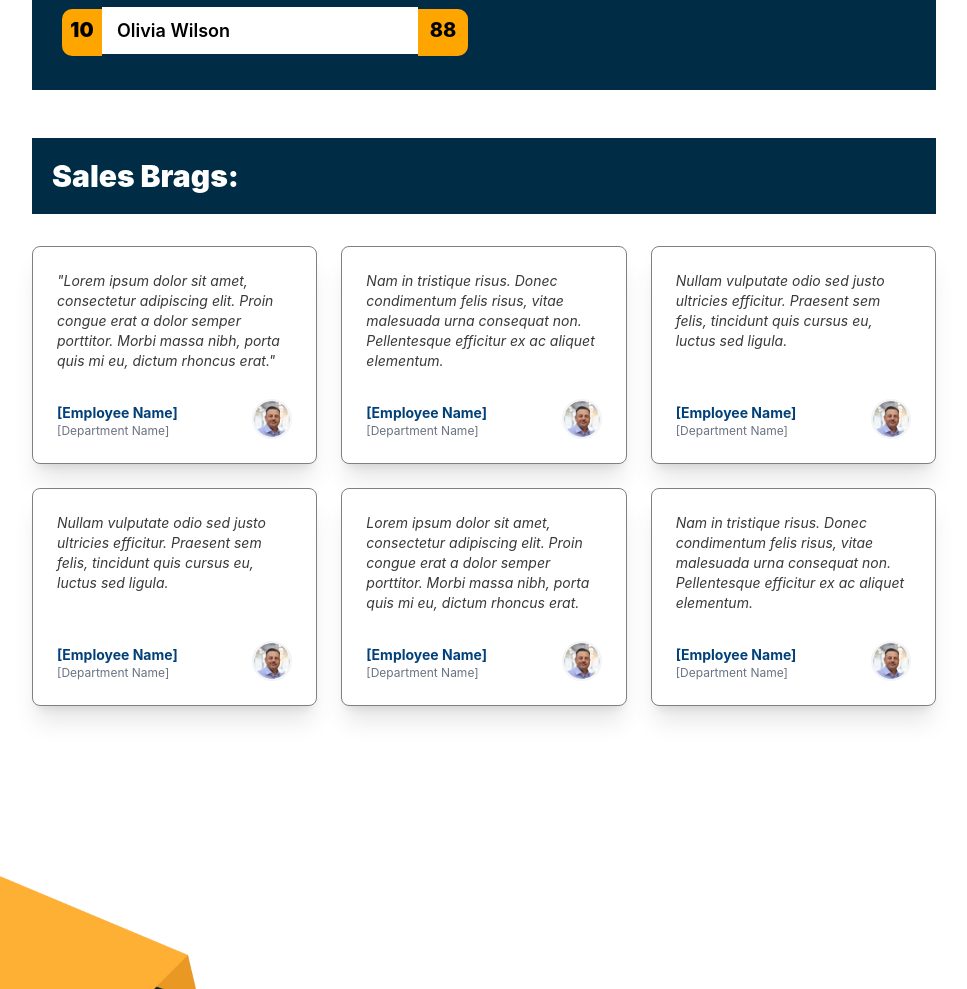
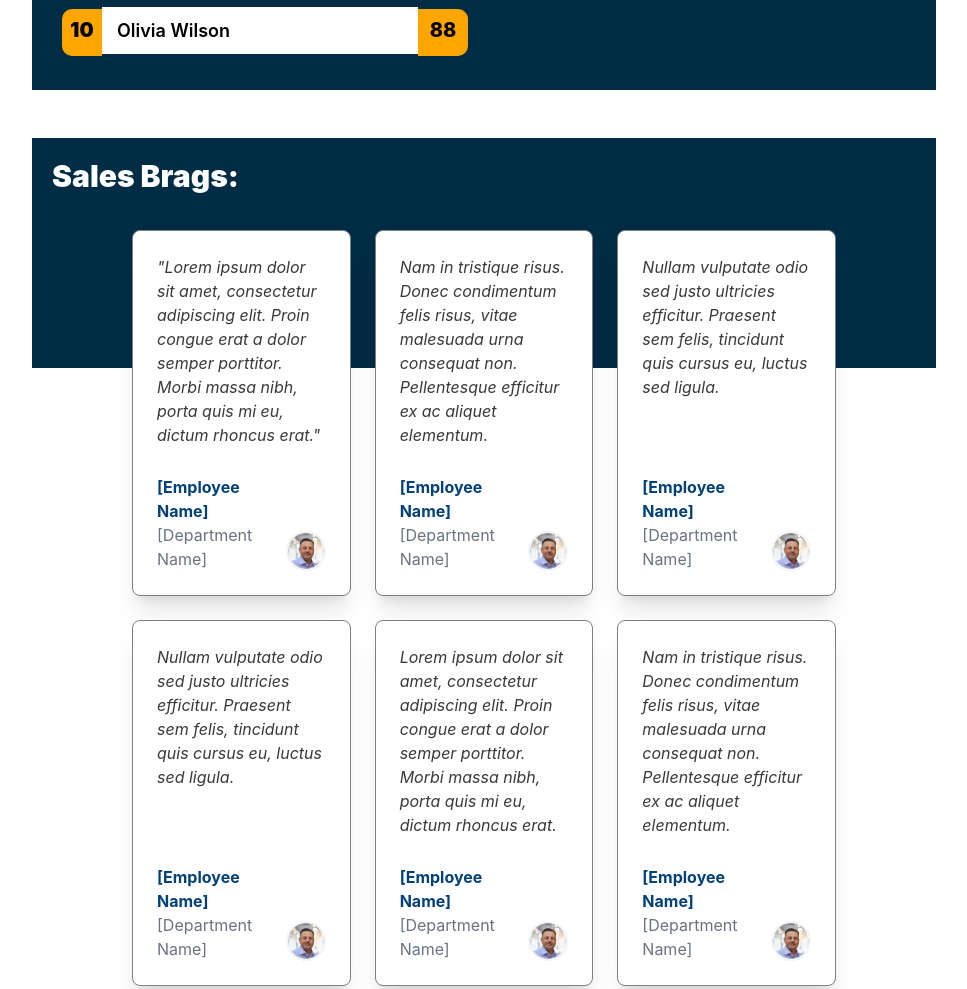
Before and after one commit to jcasas5253/Dec-Page, a plain HTML site: page sales.html in a window 1280 px wide. Shown: the part 1824-2813 px from the top of the page, without its empty margins (296-1263 px from the left). Drawn offline with nearby package versions, Linux system fonts and the light colour scheme.

Commit message:
brags sections

```diff
--- a/sales.html
+++ b/sales.html
@@ -368,20 +368,20 @@
                     <div class="sales-brags-gradient text-white pt-12 pb-20">
                         <!-- Inner container to restore padding from the main content -->
                         <section>
-                            <h2 class="text-3xl font-black mb-8" style="background-color: rgb(0 44 69); padding: 20px;">Sales Brags:</h2>
+                            <h2 class="text-3xl font-black mb-8" style="background-color: rgb(0 44 69); padding: 20px; height: 230px;">Sales Brags:</h2>
 
                             <!-- Brag Card Grid (3 columns on desktop, 2 on tablet, 1 on mobile) -->
-                            <div class="grid grid-cols-1 md:grid-cols-2 lg:grid-cols-3 gap-6">
+                            <div class="grid grid-cols-1 md:grid-cols-2 lg:grid-cols-3 gap-6" style="margin-top: -170px; padding-left: 100px; padding-right: 100px;">
 
                                 <!-- Brag Card 1 -->
                                 <div class="bg-white text-ais-text-dark p-6 rounded-lg shadow-xl flex flex-col justify-between" style="border: 1px solid gray;">
                                     <div>
-                                        <p class="italic text-sm mb-4">"Lorem ipsum dolor sit amet, consectetur adipiscing elit. Proin congue erat a dolor semper porttitor. Morbi massa nibh, porta quis mi eu, dictum rhoncus erat."</p>
+                                        <p class="italic mb-4">"Lorem ipsum dolor sit amet, consectetur adipiscing elit. Proin congue erat a dolor semper porttitor. Morbi massa nibh, porta quis mi eu, dictum rhoncus erat."</p>
                                     </div>
                                     <div class="flex items-end space-x-3 pt-3">
                                         <div class="flex-grow">
-                                            <p class="font-bold text-ais-blue text-sm">[Employee Name]</p>
-                                            <p class="text-xs text-gray-500">[Department Name]</p>
+                                            <p class="font-bold text-ais-blue">[Employee Name]</p>
+                                            <p class="text-gray-500">[Department Name]</p>
                                         </div>
                                         <img src="images/Picture4.png" class="w-10 h-10 rounded-full object-cover border-2 border-gray-100" />
                                     </div>
@@ -390,12 +390,12 @@
                                 <!-- Brag Card 2 -->
                                 <div class="bg-white text-ais-text-dark p-6 rounded-lg shadow-xl flex flex-col justify-between" style="border: 1px solid gray;">
                                     <div>
-                                        <p class="italic text-sm mb-4">Nam in tristique risus. Donec condimentum felis risus, vitae malesuada urna consequat non. Pellentesque efficitur ex ac aliquet elementum.</p>
+                                        <p class="italic mb-4">Nam in tristique risus. Donec condimentum felis risus, vitae malesuada urna consequat non. Pellentesque efficitur ex ac aliquet elementum.</p>
                                     </div>
                                     <div class="flex items-end space-x-3 pt-3">
                                         <div class="flex-grow">
-                                            <p class="font-bold text-ais-blue text-sm">[Employee Name]</p>
-                                            <p class="text-xs text-gray-500">[Department Name]</p>
+                                            <p class="font-bold text-ais-blue">[Employee Name]</p>
+                                            <p class="text-gray-500">[Department Name]</p>
                                         </div>
                                         <img src="images/Picture4.png" class="w-10 h-10 rounded-full object-cover border-2 border-gray-100" />
                                     </div>
@@ -404,12 +404,12 @@
                                 <!-- Brag Card 3 -->
                                 <div class="bg-white text-ais-text-dark p-6 rounded-lg shadow-xl flex flex-col justify-between" style="border: 1px solid gray;">
                                     <div>
-                                        <p class="italic text-sm mb-4">Nullam vulputate odio sed justo ultricies efficitur. Praesent sem felis, tincidunt quis cursus eu, luctus sed ligula.</p>
+                                        <p class="italic mb-4">Nullam vulputate odio sed justo ultricies efficitur. Praesent sem felis, tincidunt quis cursus eu, luctus sed ligula.</p>
                                     </div>
                                     <div class="flex items-end space-x-3 pt-3">
                                         <div class="flex-grow">
-                                            <p class="font-bold text-ais-blue text-sm">[Employee Name]</p>
-                                            <p class="text-xs text-gray-500">[Department Name]</p>
+                                            <p class="font-bold text-ais-blue">[Employee Name]</p>
+                                            <p class="text-gray-500">[Department Name]</p>
                                         </div>
                                         <img src="images/Picture4.png" class="w-10 h-10 rounded-full object-cover border-2 border-gray-100" />
                                     </div>
@@ -418,12 +418,12 @@
                                 <!-- Brag Card 4 -->
                                 <div class="bg-white text-ais-text-dark p-6 rounded-lg shadow-xl flex flex-col justify-between" style="border: 1px solid gray;">
                                     <div>
-                                        <p class="italic text-sm mb-4">Nullam vulputate odio sed justo ultricies efficitur. Praesent sem felis, tincidunt quis cursus eu, luctus sed ligula.</p>
+                                        <p class="italic mb-4">Nullam vulputate odio sed justo ultricies efficitur. Praesent sem felis, tincidunt quis cursus eu, luctus sed ligula.</p>
                                     </div>
                                     <div class="flex items-end space-x-3 pt-3">
                                         <div class="flex-grow">
-                                            <p class="font-bold text-ais-blue text-sm">[Employee Name]</p>
-                                            <p class="text-xs text-gray-500">[Department Name]</p>
+                                            <p class="font-bold text-ais-blue">[Employee Name]</p>
+                                            <p class="text-gray-500">[Department Name]</p>
                                         </div>
                                         <img src="images/Picture4.png" class="w-10 h-10 rounded-full object-cover border-2 border-gray-100" />
                                     </div>
@@ -432,12 +432,12 @@
                                 <!-- Brag Card 5 -->
                                 <div class="bg-white text-ais-text-dark p-6 rounded-lg shadow-xl flex flex-col justify-between" style="border: 1px solid gray;">
                                     <div>
-                                        <p class="italic text-sm mb-4">Lorem ipsum dolor sit amet, consectetur adipiscing elit. Proin congue erat a dolor semper porttitor. Morbi massa nibh, porta quis mi eu, dictum rhoncus erat.</p>
+                                        <p class="italic mb-4">Lorem ipsum dolor sit amet, consectetur adipiscing elit. Proin congue erat a dolor semper porttitor. Morbi massa nibh, porta quis mi eu, dictum rhoncus erat.</p>
                                     </div>
                                     <div class="flex items-end space-x-3 pt-3">
                                         <div class="flex-grow">
-                                            <p class="font-bold text-ais-blue text-sm">[Employee Name]</p>
-                                            <p class="text-xs text-gray-500">[Department Name]</p>
+                                            <p class="font-bold text-ais-blue">[Employee Name]</p>
+                                            <p class="text-gray-500">[Department Name]</p>
                                         </div>
                                         <img src="images/Picture4.png" class="w-10 h-10 rounded-full object-cover border-2 border-gray-100" />
                                     </div>
@@ -446,12 +446,12 @@
                                 <!-- Brag Card 6 -->
                                 <div class="bg-white text-ais-text-dark p-6 rounded-lg shadow-xl flex flex-col justify-between" style="border: 1px solid gray;">
                                     <div>
-                                        <p class="italic text-sm mb-4">Nam in tristique risus. Donec condimentum felis risus, vitae malesuada urna consequat non. Pellentesque efficitur ex ac aliquet elementum.</p>
+                                        <p class="italic mb-4">Nam in tristique risus. Donec condimentum felis risus, vitae malesuada urna consequat non. Pellentesque efficitur ex ac aliquet elementum.</p>
                                     </div>
                                     <div class="flex items-end space-x-3 pt-3">
                                         <div class="flex-grow">
-                                            <p class="font-bold text-ais-blue text-sm">[Employee Name]</p>
-                                            <p class="text-xs text-gray-500">[Department Name]</p>
+                                            <p class="font-bold text-ais-blue">[Employee Name]</p>
+                                            <p class="text-gray-500">[Department Name]</p>
                                         </div>
                                         <img src="images/Picture4.png" class="w-10 h-10 rounded-full object-cover border-2 border-gray-100" />
                                     </div>
```
Also changed, not shown: service.html (+20 -20 lines).
